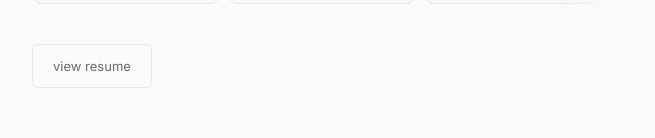
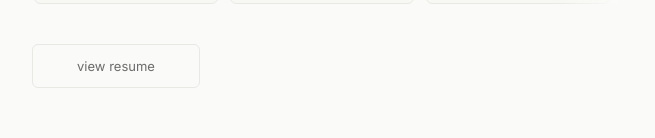
Before and after one commit to sheldonblewis/shelly-site, a Next.js app: page / in a window 1280 px wide. Shown: the part 568-706 px from the top of the page, without its empty margins (312-967 px from the left). Built offline with nearby package versions, Linux system fonts and the light colour scheme.

Commit message:
Keep resume button width stable

```diff
--- a/styles/globals.css
+++ b/styles/globals.css
@@ -680,8 +680,10 @@ a.work-card:focus-visible {
 }
 
 .download-btn {
+  width: 168px;
   display: inline-flex;
   align-items: center;
+  justify-content: center;
   gap: 8px;
   padding: 10px 20px;
   border: 1px solid var(--color-border);
```
